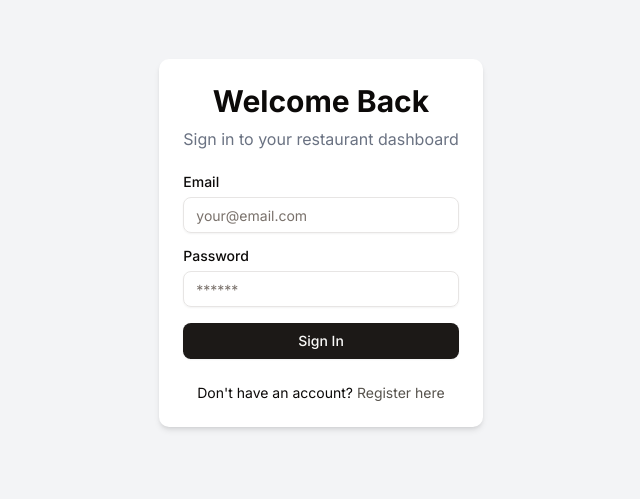
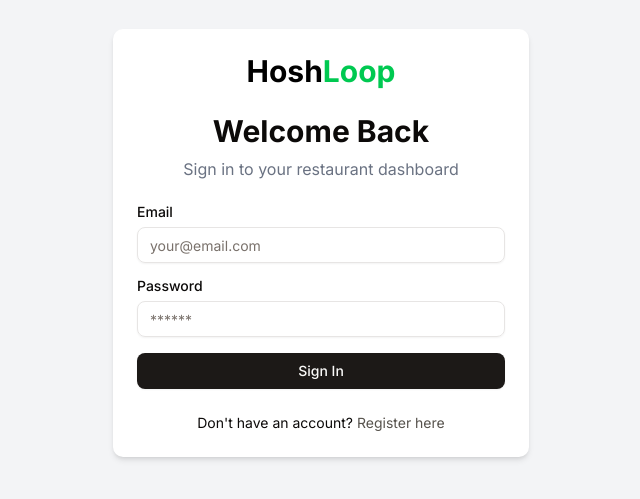
Before and after one commit to abhinawagoo/restaurant-feedback-frontend, a Next.js app: page /login in a window 1280 px wide. Shown: the part 157-656 px from the top of the page, without its empty margins (319-959 px from the left). Built offline with nearby package versions, Linux system fonts and the light colour scheme; no server answers.

Commit message:
updating code for website branding"

```diff
--- a/src/components/auth/LoginForm.js
+++ b/src/components/auth/LoginForm.js
@@ -58,7 +58,21 @@ export default function LoginForm() {
   };
 
   return (
-    <div className="mx-auto max-w-md space-y-6 p-6 bg-white rounded-lg shadow-md">
+      <div className="w-full max-w-md px-4 space-y-6">
+
+        <div className="space-y-6 p-6 bg-white rounded-lg shadow-md">
+
+
+        {/* Logo Section */}
+        <div className="flex justify-center">
+          <Link href="https://hoshloop.com">
+            <h2 className="text-3xl font-bold text-black hover:opacity-80 transition">
+              Hosh<span className="text-green-500">Loop</span>
+            </h2>
+          </Link>
+        </div>
+
+        {/* Login Box */}
           <div className="space-y-2 text-center">
             <h1 className="text-3xl font-bold">Welcome Back</h1>
             <p className="text-gray-500">Sign in to your restaurant dashboard</p>
@@ -119,5 +133,71 @@ export default function LoginForm() {
             </p>
           </div>
         </div>
+      </div>
   );
+
+
+  // return (
+  //   <div className="mx-auto max-w-md space-y-6 p-6 bg-white rounded-lg shadow-md">
+  //     <div className="space-y-2 text-center">
+  //       <h1 className="text-3xl font-bold">Welcome Back</h1>
+  //       <p className="text-gray-500">Sign in to your restaurant dashboard</p>
+  //     </div>
+
+  //     <Form {...form}>
+  //       <form onSubmit={form.handleSubmit(onSubmit)} className="space-y-4">
+  //         <FormField
+  //           control={form.control}
+  //           name="email"
+  //           render={({ field }) => (
+  //             <FormItem>
+  //               <FormLabel>Email</FormLabel>
+  //               <FormControl>
+  //                 <Input
+  //                   placeholder="your@email.com"
+  //                   type="email"
+  //                   disabled={isLoading}
+  //                   {...field}
+  //                 />
+  //               </FormControl>
+  //               <FormMessage />
+  //             </FormItem>
+  //           )}
+  //         />
+
+  //         <FormField
+  //           control={form.control}
+  //           name="password"
+  //           render={({ field }) => (
+  //             <FormItem>
+  //               <FormLabel>Password</FormLabel>
+  //               <FormControl>
+  //                 <Input
+  //                   placeholder="******"
+  //                   type="password"
+  //                   disabled={isLoading}
+  //                   {...field}
+  //                 />
+  //               </FormControl>
+  //               <FormMessage />
+  //             </FormItem>
+  //           )}
+  //         />
+
+  //         <Button type="submit" className="w-full" disabled={isLoading}>
+  //           {isLoading ? "Signing in..." : "Sign In"}
+  //         </Button>
+  //       </form>
+  //     </Form>
+
+  //     <div className="mt-4 text-center text-sm">
+  //       <p>
+  //         Don't have an account?{" "}
+  //         <Link href="/register" className="text-stone-600 hover:underline">
+  //           Register here
+  //         </Link>
+  //       </p>
+  //     </div>
+  //   </div>
+  // );
 }
--- a/src/components/auth/RegisterForm.js
+++ b/src/components/auth/RegisterForm.js
@@ -76,7 +76,20 @@ export default function RegisterForm() {
   };
 
   return (
+
+    <div className="w-full max-w-md px-4 space-y-6">
+
     <div className="mx-auto max-w-md space-y-6 p-6 bg-white rounded-lg shadow-md">
+      {/* Logo Section */}
+      <div className="flex justify-center">
+          <Link href="https://hoshloop.com">
+            <h2 className="text-3xl font-bold text-black hover:opacity-80 transition">
+              Hosh<span className="text-green-500">Loop</span>
+            </h2>
+          </Link>
+        </div>
+
+        {/* Login Box */}
       <div className="space-y-2 text-center">
         <h1 className="text-3xl font-bold">Create Account</h1>
         <p className="text-gray-500">Register your restaurant with us</p>
@@ -192,5 +205,6 @@ export default function RegisterForm() {
         </p>
       </div>
     </div>
+    </div>
   );
 }
```
Lines whose indentation alone changed are shown as unchanged.
